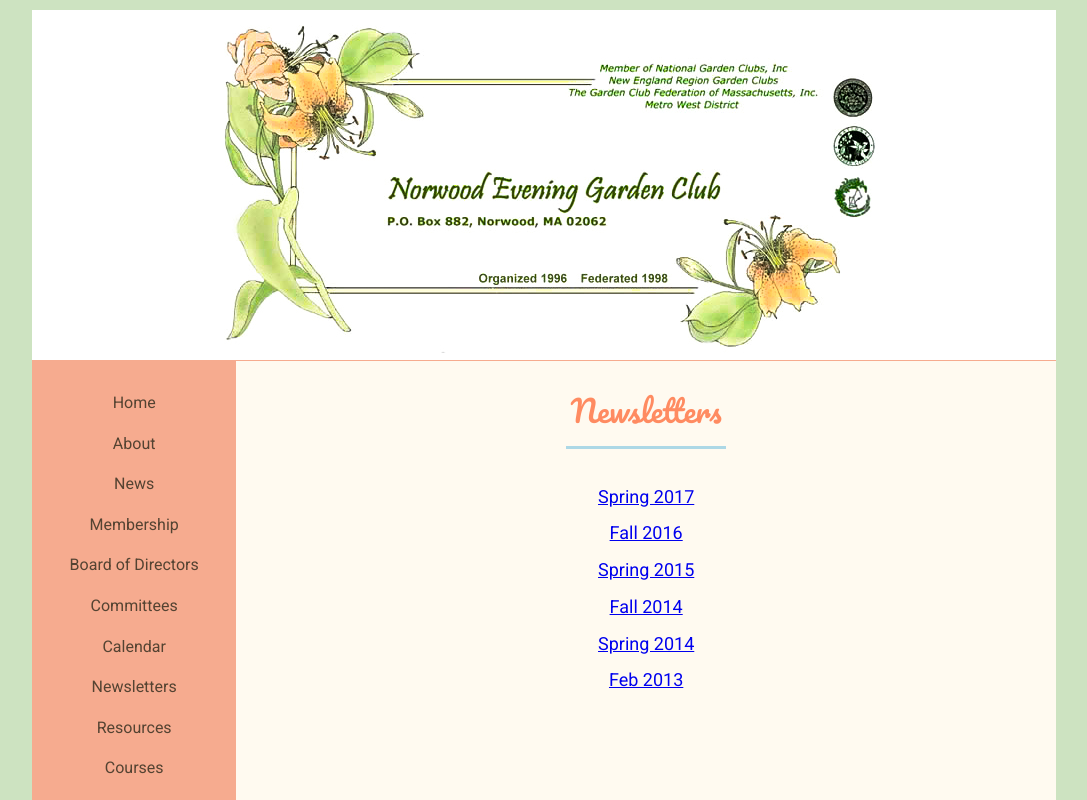
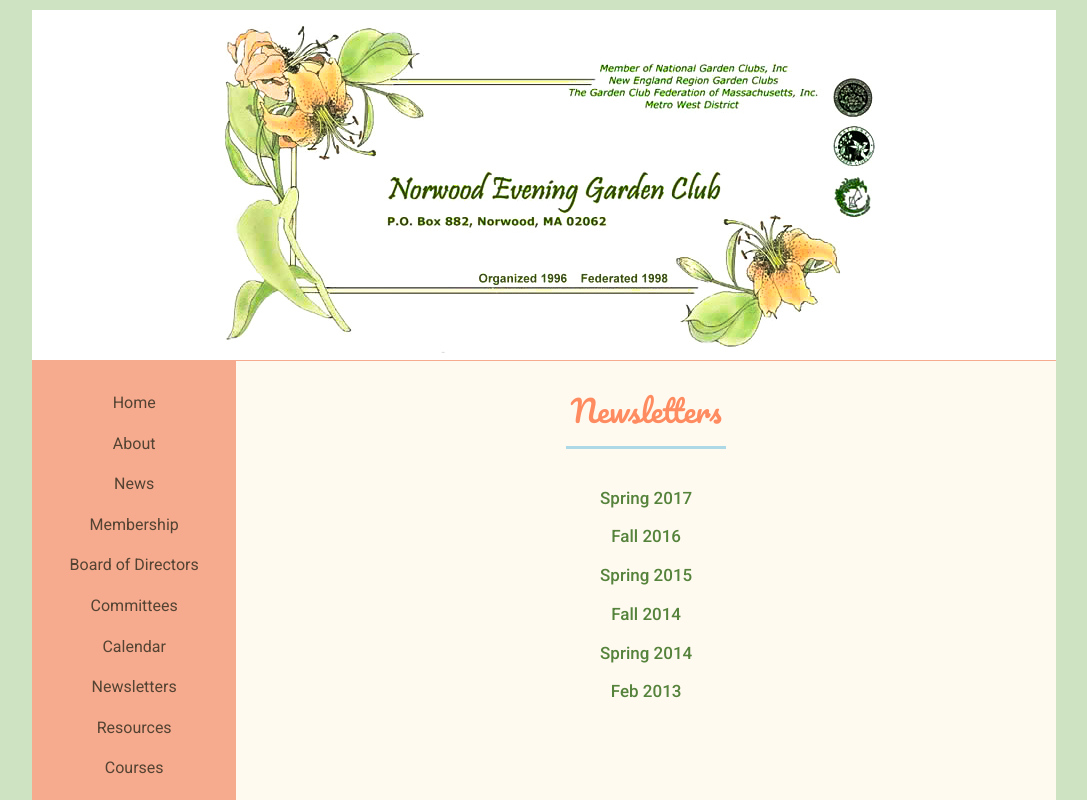
Before and after one commit to mjpolio/NEGC-page, a React (Create React App) app: page /newsletters in a window 1280 px wide. Shown: the top 800 px of the page, without its empty margins (96-1183 px from the left). Built offline with nearby package versions, Linux system fonts and the light colour scheme.

Commit message:
style on news/newsletters/store/hort

```diff
--- a/src/components/Pages/Horticulture/styles.scss
+++ b/src/components/Pages/Horticulture/styles.scss
@@ -24,14 +24,14 @@
 			&:link,
 			&:visited {
 				font-size: 2rem;
-				color: darken($secondary-color, 30%);
+				color: darken($dark-green-text, 20%);
 				padding: 0.7rem 1rem;
 			}
 
 			&:hover,
 			&:active {
-				color: darken($secondary-color, 10%);
-				border-radius: 45%;
+				color: darken($dark-green-text, 30%);
+				border-radius: 5rem;
 			}
 		}
 	}
--- a/src/components/Pages/News/style.scss
+++ b/src/components/Pages/News/style.scss
@@ -24,9 +24,19 @@
     }
 
     &-link {
+        transition: all .2s;
+
+        &:link,
+        &:visited {
         font-size: 1.75rem;
-        // color: orangered;
-        color: $dark-green-text;
+        color: darken($dark-green-text, 20%);
+        }
+
+        &:hover,
+        &:active {
+            color: darken($dark-green-text, 30%);
+        }
+
     }
 
     &-date {
--- a/src/components/Pages/Newsletters/index.js
+++ b/src/components/Pages/Newsletters/index.js
@@ -1,4 +1,5 @@
 import React from 'react';
+import { Link } from 'react-router-dom';
 import './style.scss';
 
 import spring2017 from './src/06 - NEGC SPRING 2017 Newsletter_final2.pdf';
@@ -18,22 +19,22 @@
 				<div className='underline'></div>
 			</h2>
 			<div className="newsletters-item">
-				<a href={spring2017} className="newsletters-link">Spring 2017</a>
+				<Link to={{ pathname: spring2017}} target="_blank" className="newsletters-link link">Spring 2017</Link>
 			</div>
 			<div className="newsletters-item">
-				<a href={fall2016} className="newsletters-link">Fall 2016</a>
+				<Link to={{ pathname: fall2016}} target="_blank" className="newsletters-link link">Fall 2016</Link>
 			</div>
 			<div className="newsletters-item">
-				<a href={spring2015} className="newsletters-link">Spring 2015</a>
+				<Link to={{ pathname: spring2015}} target="_blank" className="newsletters-link link">Spring 2015</Link>
 			</div>
 			<div className="newsletters-item">
-				<a href={fall2014} className="newsletters-link">Fall 2014</a>
+				<Link to={{ pathname: fall2014}} target="_blank" className="newsletters-link link">Fall 2014</Link>
 			</div>
 			<div className="newsletters-item">
-				<a href={spring2014} className="newsletters-link">Spring 2014</a>
+				<Link to={{ pathname: spring2014}} target="_blank" className="newsletters-link link">Spring 2014</Link>
 			</div>
 			<div className="newsletters-item">
-				<a href={spring2013} className="newsletters-link">Feb 2013</a>
+				<Link to={{ pathname: spring2013}} target="_blank" className="newsletters-link link">Feb 2013</Link>
 			</div>
 		</div>
 	);
--- a/src/components/Pages/Newsletters/style.scss
+++ b/src/components/Pages/Newsletters/style.scss
@@ -4,12 +4,21 @@
     background-color: $plain-color;
 
     &-item {
-        padding: .4rem;
+        padding: .5rem;
         font-size: 1.8rem;
     }
 
     &-link {
-        list-style: none;
+        transition: all .1s;
 
+        &:link,
+		&:visited {
+			color: darken($dark-green-text, 20%);
+		}
+
+		&:hover,
+		&:active {
+			color: darken($dark-green-text, 30%);
+		}
     }
 }
--- a/src/components/Pages/Store/styles.scss
+++ b/src/components/Pages/Store/styles.scss
@@ -10,7 +10,7 @@
 		font-size: 2rem;
 		font-weight: 500;
 		padding: 0.8rem;
-		color: darken($secondary-color, 30%);
+		color: darken($dark-green-text, 20%);
 	}
 
 	&-icon {
@@ -19,15 +19,17 @@
 	}
 
 	.link {
+		transition: all .15s;
+
 		&:link,
 		&:visited {
 			font-size: inherit;
-			color: darken($secondary-color, 30%);
+			color: darken($dark-green-text, 20%);
 		}
 
 		&:hover,
 		&:active {
-			color: darken($secondary-color, 10%);
+			color: darken($dark-green-text, 30%);
 		}
 	}
 }
```
Also changed, not shown: 1 other file (tests, documents, lock files or other folders).
